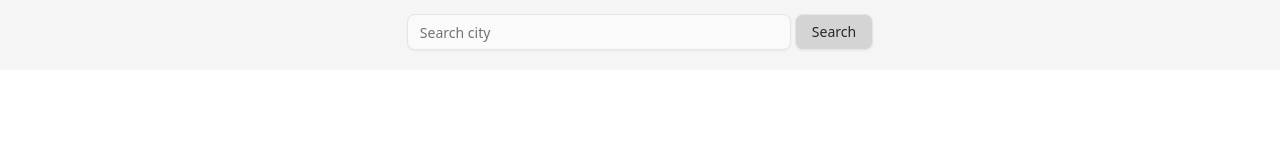
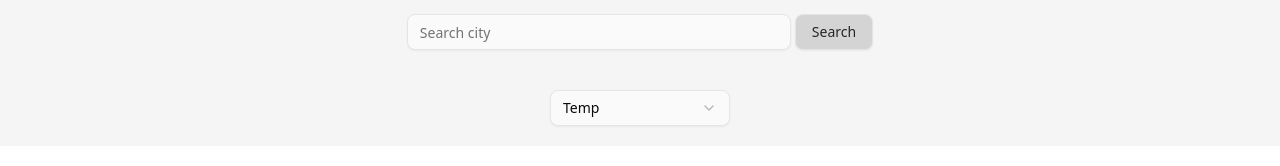
Before and after one commit to DenisJet/weather-app, a Next.js app: page / in a window 1280 px wide. Shown: the part 350-516 px from the top of the page. Built offline with nearby package versions, Linux system fonts and the light colour scheme.

Commit message:
feat: add option select

```diff
--- a/app/page.tsx
+++ b/app/page.tsx
@@ -6,9 +6,19 @@
 import { useState } from "react";
 import { WeatherResponse } from "./interfaces/weatherResponse.interface";
 import TempList from "../components/TempList/TempList";
+import {
+  Select,
+  SelectContent,
+  SelectItem,
+  SelectTrigger,
+  SelectValue,
+} from "@/components/ui/select";
+
+export type SelectedOptions = "temp" | "humidity" | "pressure";
 
 export default function Home() {
   const [data, setData] = useState<WeatherResponse | null>(null);
+  const [selectedOption, setSelectedOption] = useState<SelectedOptions>("temp");
 
   console.log("weatherData", data);
 
@@ -22,10 +32,34 @@
         height={300}
       />
       <Search setWeatherData={setData} />
+      <div className="bg-neutral-100 py-3">
+        <div className="flex w-full justify-center items-center space-x-1 p-2">
+          <Select
+            value={selectedOption}
+            onValueChange={(value) => {
+              setSelectedOption(value as SelectedOptions);
+            }}
+          >
+            <SelectTrigger className="w-[180px] bg-neutral-50">
+              <SelectValue />
+            </SelectTrigger>
+            <SelectContent>
+              <SelectItem defaultChecked value="temp">
+                Temp
+              </SelectItem>
+              <SelectItem value="humidity">Humidity</SelectItem>
+              <SelectItem value="pressure">Pressure</SelectItem>
+            </SelectContent>
+          </Select>
+        </div>
+      </div>
       {data && (
         <div className="flex flex-wrap gap-2 max-w-7xl mx-auto p-2">
-          <TempList list={data.list} city={data.city} />
-          <ChartComponent list={data.list} city={data.city} />
+          <TempList weatherResponse={data} selectedOption={selectedOption} />
+          <ChartComponent
+            weatherResponse={data}
+            selectedOption={selectedOption}
+          />
         </div>
       )}
     </div>
--- a/components/ChartComponent/ChartComponent.tsx
+++ b/components/ChartComponent/ChartComponent.tsx
@@ -16,9 +16,15 @@
   ChartTooltipContent,
 } from "@/components/ui/chart";
 import { WeatherResponse } from "@/app/interfaces/weatherResponse.interface";
+import { SelectedOptions } from "@/app/page";
+
+type ChartProps = {
+  weatherResponse: WeatherResponse;
+  selectedOption: SelectedOptions;
+};
 
 const chartConfig = {
-  temp: {
+  value: {
     label: "Temp ℃",
     color: "#2563eb",
   },
@@ -28,31 +34,36 @@
   },
 } satisfies ChartConfig;
 
-export default function ChartComponent({ city, list }: WeatherResponse) {
+export default function ChartComponent({
+  weatherResponse,
+  selectedOption,
+}: ChartProps) {
+  const { city, list } = weatherResponse;
+
   const chartData = [
     {
       day: list[0].dt_txt.replace(/-/g, "."),
-      temp: list[0].main.temp,
+      value: list[0].main[selectedOption],
       mobile: 80,
     },
     {
       day: list[8].dt_txt.replace(/-/g, "."),
-      temp: list[8].main.temp,
+      value: list[8].main[selectedOption],
       mobile: 200,
     },
     {
       day: list[16].dt_txt.replace(/-/g, "."),
-      temp: list[16].main.temp,
+      value: list[16].main[selectedOption],
       mobile: 120,
     },
     {
       day: list[24].dt_txt.replace(/-/g, "."),
-      temp: list[24].main.temp,
+      value: list[24].main[selectedOption],
       mobile: 190,
     },
     {
       day: list[32].dt_txt.replace(/-/g, "."),
-      temp: list[32].main.temp,
+      value: list[32].main[selectedOption],
       mobile: 130,
     },
   ];
@@ -60,7 +71,11 @@
   return (
     <Card className="max-w-[500px] w-full m-auto mt-4">
       <CardHeader>
-        <CardTitle>5 day chart forecast for {city.name}</CardTitle>
+        <CardTitle>
+          5 day{" "}
+          <span className="underline  decoration-solid">{selectedOption}</span>{" "}
+          chart forecast for {city.name}
+        </CardTitle>
         <CardDescription>
           {list[0].dt_txt.slice(0, 10).replace(/-/g, ".")} -{" "}
           {list[32].dt_txt.slice(0, 10).replace(/-/g, ".")}
@@ -86,9 +101,9 @@
             />
             <ChartTooltip cursor={false} content={<ChartTooltipContent />} />
             <Line
-              dataKey="temp"
+              dataKey="value"
               type="monotone"
-              stroke="var(--color-temp)"
+              stroke="var(--color-value)"
               strokeWidth={2}
               dot={false}
             />
--- a/components/TempList/TempList.tsx
+++ b/components/TempList/TempList.tsx
@@ -6,12 +6,33 @@
   CardDescription,
   CardContent,
 } from "../ui/card";
+import { SelectedOptions } from "@/app/page";
 
-export default function TempList({ city, list }: WeatherResponse) {
+type TempListProps = {
+  weatherResponse: WeatherResponse;
+  selectedOption: SelectedOptions;
+};
+
+export default function TempList({
+  weatherResponse,
+  selectedOption,
+}: TempListProps) {
+  const { city, list } = weatherResponse;
+  const optionMark =
+    selectedOption === "temp"
+      ? "℃"
+      : selectedOption === "humidity"
+      ? "%"
+      : "hPa";
+
   return (
     <Card className="max-w-[500px] w-full m-auto mt-4">
       <CardHeader>
-        <CardTitle>5 day forecast for {city.name}</CardTitle>
+        <CardTitle>
+          5 day{" "}
+          <span className="underline  decoration-solid">{selectedOption}</span>{" "}
+          forecast for {city.name}
+        </CardTitle>
         <CardDescription>
           {list[0].dt_txt.slice(0, 10).replace(/-/g, ".")} -{" "}
           {list[32].dt_txt.slice(0, 10).replace(/-/g, ".")}
@@ -29,7 +50,9 @@
             return (
               <div key={item.dt} className="flex gap-2 justify-between">
                 <span>{item.dt_txt.slice(0, 10).replace(/-/g, ".")}</span>
-                <span>{item.main.temp} ℃</span>
+                <span>
+                  {item.main[selectedOption]} {optionMark}
+                </span>
               </div>
             );
           }
--- /dev/null
+++ b/components/ui/select.tsx
@@ -0,0 +1,181 @@
+"use client"
+
+import * as React from "react"
+import * as SelectPrimitive from "@radix-ui/react-select"
+import { CheckIcon, ChevronDownIcon, ChevronUpIcon } from "lucide-react"
+
+import { cn } from "@/lib/utils"
+
+function Select({
+  ...props
+}: React.ComponentProps<typeof SelectPrimitive.Root>) {
+  return <SelectPrimitive.Root data-slot="select" {...props} />
+}
+
+function SelectGroup({
+  ...props
+}: React.ComponentProps<typeof SelectPrimitive.Group>) {
+  return <SelectPrimitive.Group data-slot="select-group" {...props} />
+}
+
+function SelectValue({
+  ...props
+}: React.ComponentProps<typeof SelectPrimitive.Value>) {
+  return <SelectPrimitive.Value data-slot="select-value" {...props} />
+}
+
+function SelectTrigger({
+  className,
+  children,
+  ...props
+}: React.ComponentProps<typeof SelectPrimitive.Trigger>) {
+  return (
+    <SelectPrimitive.Trigger
+      data-slot="select-trigger"
+      className={cn(
+        "border-input data-[placeholder]:text-muted-foreground [&_svg:not([class*='text-'])]:text-muted-foreground focus-visible:border-ring focus-visible:ring-ring/50 aria-invalid:ring-destructive/20 dark:aria-invalid:ring-destructive/40 aria-invalid:border-destructive flex h-9 w-full items-center justify-between rounded-md border bg-transparent px-3 py-2 text-sm shadow-xs transition-[color,box-shadow] outline-none focus-visible:ring-[3px] disabled:cursor-not-allowed disabled:opacity-50 *:data-[slot=select-value]:flex *:data-[slot=select-value]:items-center *:data-[slot=select-value]:gap-2 [&_svg]:pointer-events-none [&_svg]:shrink-0 [&_svg:not([class*='size-'])]:size-4 [&>span]:line-clamp-1",
+        className
+      )}
+      {...props}
+    >
+      {children}
+      <SelectPrimitive.Icon asChild>
+        <ChevronDownIcon className="size-4 opacity-50" />
+      </SelectPrimitive.Icon>
+    </SelectPrimitive.Trigger>
+  )
+}
+
+function SelectContent({
+  className,
+  children,
+  position = "popper",
+  ...props
+}: React.ComponentProps<typeof SelectPrimitive.Content>) {
+  return (
+    <SelectPrimitive.Portal>
+      <SelectPrimitive.Content
+        data-slot="select-content"
+        className={cn(
+          "bg-popover text-popover-foreground data-[state=open]:animate-in data-[state=closed]:animate-out data-[state=closed]:fade-out-0 data-[state=open]:fade-in-0 data-[state=closed]:zoom-out-95 data-[state=open]:zoom-in-95 data-[side=bottom]:slide-in-from-top-2 data-[side=left]:slide-in-from-right-2 data-[side=right]:slide-in-from-left-2 data-[side=top]:slide-in-from-bottom-2 relative z-50 max-h-96 min-w-[8rem] overflow-hidden rounded-md border shadow-md",
+          position === "popper" &&
+            "data-[side=bottom]:translate-y-1 data-[side=left]:-translate-x-1 data-[side=right]:translate-x-1 data-[side=top]:-translate-y-1",
+          className
+        )}
+        position={position}
+        {...props}
+      >
+        <SelectScrollUpButton />
+        <SelectPrimitive.Viewport
+          className={cn(
+            "p-1",
+            position === "popper" &&
+              "h-[var(--radix-select-trigger-height)] w-full min-w-[var(--radix-select-trigger-width)] scroll-my-1"
+          )}
+        >
+          {children}
+        </SelectPrimitive.Viewport>
+        <SelectScrollDownButton />
+      </SelectPrimitive.Content>
+    </SelectPrimitive.Portal>
+  )
+}
+
+function SelectLabel({
+  className,
+  ...props
+}: React.ComponentProps<typeof SelectPrimitive.Label>) {
+  return (
+    <SelectPrimitive.Label
+      data-slot="select-label"
+      className={cn("px-2 py-1.5 text-sm font-medium", className)}
+      {...props}
+    />
+  )
+}
+
+function SelectItem({
+  className,
+  children,
+  ...props
+}: React.ComponentProps<typeof SelectPrimitive.Item>) {
+  return (
+    <SelectPrimitive.Item
+      data-slot="select-item"
+      className={cn(
+        "focus:bg-accent focus:text-accent-foreground [&_svg:not([class*='text-'])]:text-muted-foreground relative flex w-full cursor-default items-center gap-2 rounded-sm py-1.5 pr-8 pl-2 text-sm outline-hidden select-none data-[disabled]:pointer-events-none data-[disabled]:opacity-50 [&_svg]:pointer-events-none [&_svg]:shrink-0 [&_svg:not([class*='size-'])]:size-4 *:[span]:last:flex *:[span]:last:items-center *:[span]:last:gap-2",
+        className
+      )}
+      {...props}
+    >
+      <span className="absolute right-2 flex size-3.5 items-center justify-center">
+        <SelectPrimitive.ItemIndicator>
+          <CheckIcon className="size-4" />
+        </SelectPrimitive.ItemIndicator>
+      </span>
+      <SelectPrimitive.ItemText>{children}</SelectPrimitive.ItemText>
+    </SelectPrimitive.Item>
+  )
+}
+
+function SelectSeparator({
+  className,
+  ...props
+}: React.ComponentProps<typeof SelectPrimitive.Separator>) {
+  return (
+    <SelectPrimitive.Separator
+      data-slot="select-separator"
+      className={cn("bg-border pointer-events-none -mx-1 my-1 h-px", className)}
+      {...props}
+    />
+  )
+}
+
+function SelectScrollUpButton({
+  className,
+  ...props
+}: React.ComponentProps<typeof SelectPrimitive.ScrollUpButton>) {
+  return (
+    <SelectPrimitive.ScrollUpButton
+      data-slot="select-scroll-up-button"
+      className={cn(
+        "flex cursor-default items-center justify-center py-1",
+        className
+      )}
+      {...props}
+    >
+      <ChevronUpIcon className="size-4" />
+    </SelectPrimitive.ScrollUpButton>
+  )
+}
+
+function SelectScrollDownButton({
+  className,
+  ...props
+}: React.ComponentProps<typeof SelectPrimitive.ScrollDownButton>) {
+  return (
+    <SelectPrimitive.ScrollDownButton
+      data-slot="select-scroll-down-button"
+      className={cn(
+        "flex cursor-default items-center justify-center py-1",
+        className
+      )}
+      {...props}
+    >
+      <ChevronDownIcon className="size-4" />
+    </SelectPrimitive.ScrollDownButton>
+  )
+}
+
+export {
+  Select,
+  SelectContent,
+  SelectGroup,
+  SelectItem,
+  SelectLabel,
+  SelectScrollDownButton,
+  SelectScrollUpButton,
+  SelectSeparator,
+  SelectTrigger,
+  SelectValue,
+}
--- a/package.json
+++ b/package.json
@@ -9,6 +9,7 @@
     "lint": "next lint"
   },
   "dependencies": {
+    "@radix-ui/react-select": "^2.1.6",
     "@radix-ui/react-slot": "^1.1.2",
     "axios": "^1.7.9",
     "class-variance-authority": "^0.7.1",
```
Also changed, not shown: 1 other file (tests, documents, lock files or other folders).
